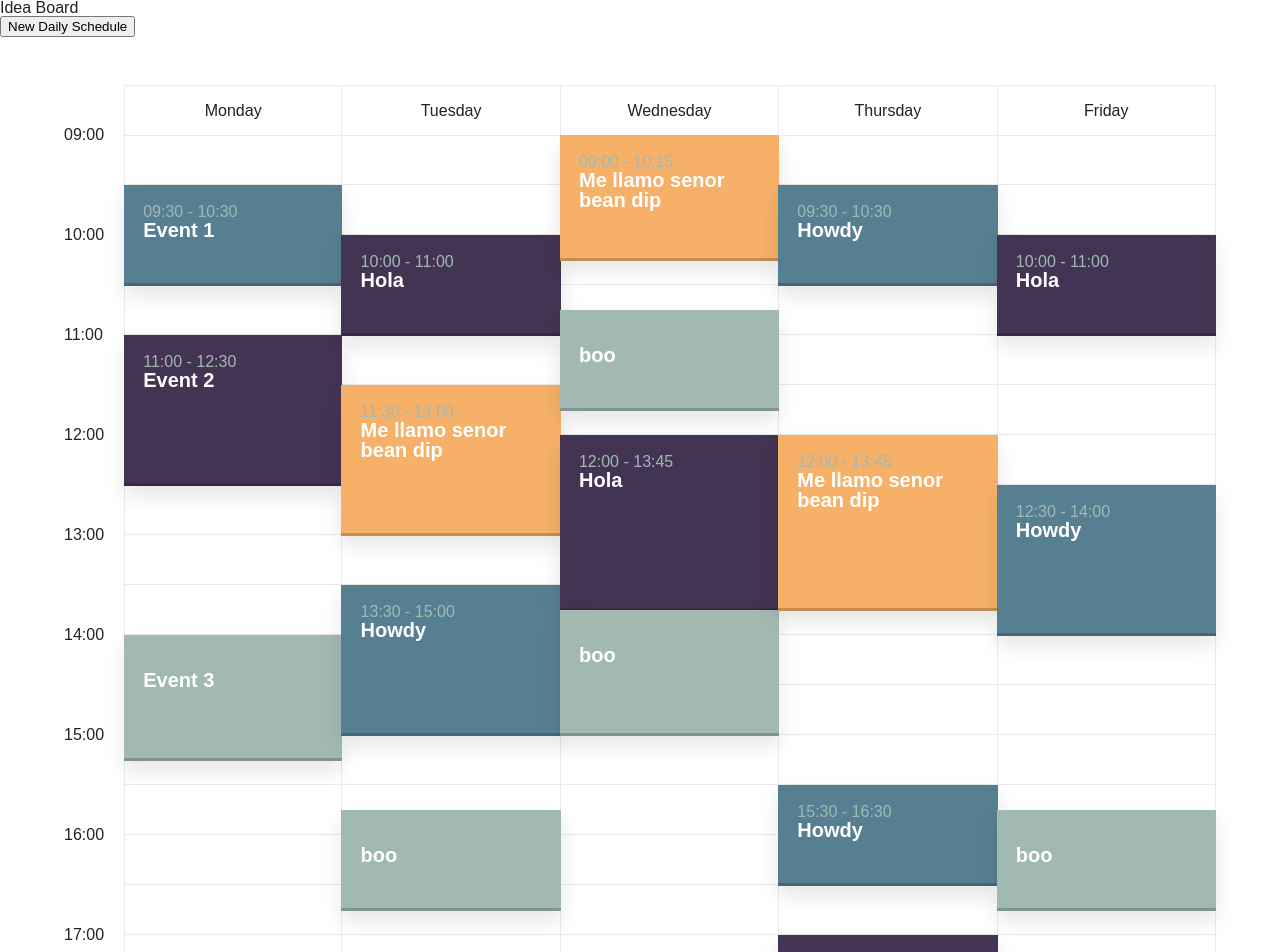
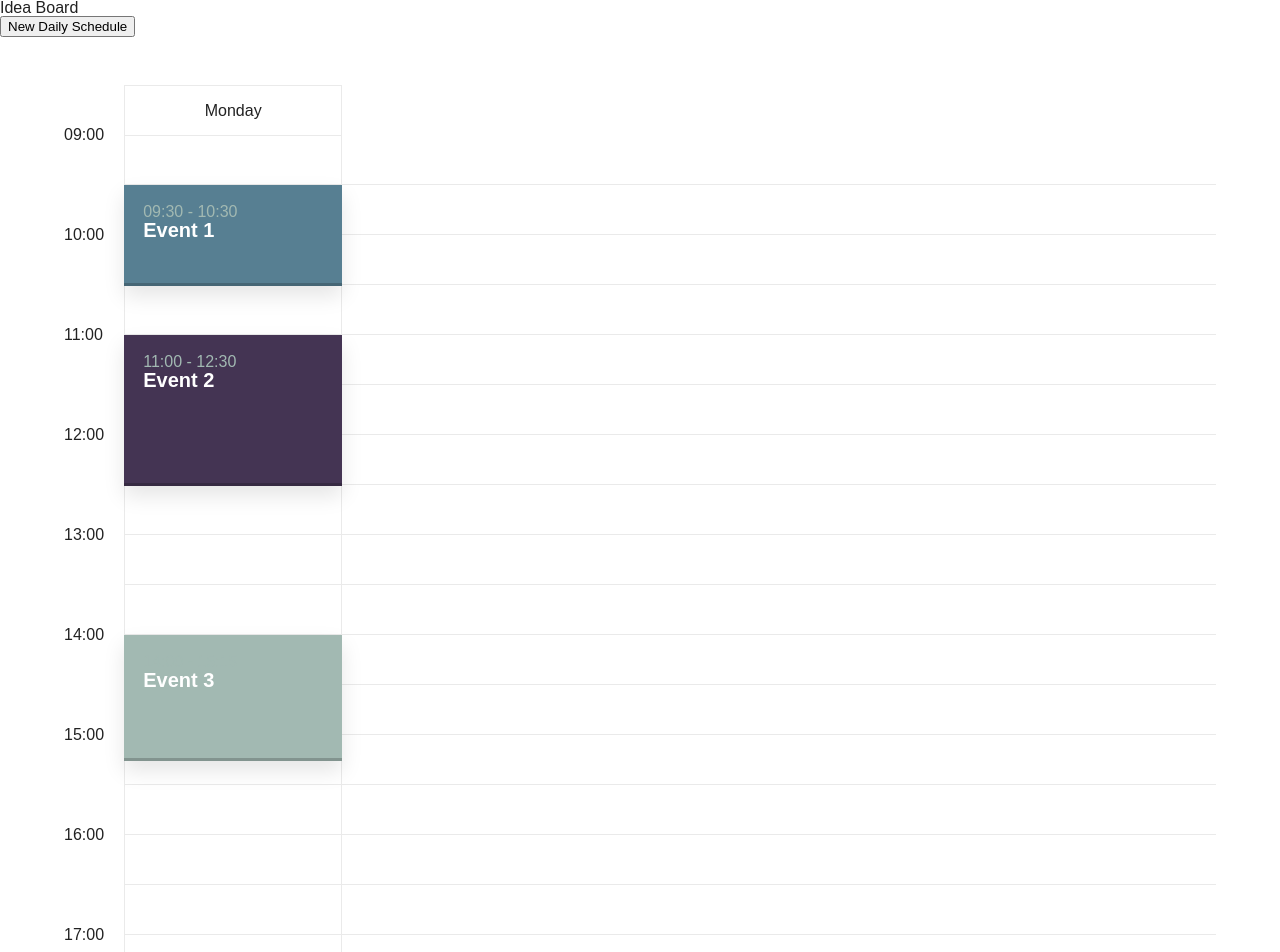
Before and after one commit to CT43/schedule-life-balance, a React (Create React App) app: page / in a window 1280 px wide. Shown: the top 952 px of the page. Built offline with nearby package versions, Linux system fonts and the light colour scheme.

Commit message:
thin out schedule import

```diff
--- a/src/App.js
+++ b/src/App.js
@@ -13,8 +13,7 @@ class App extends Component {
           <h1>Idea Board</h1>
         </div>
         <NewSchedule />
-        <Schedule />
-        <PieChart />
+        <div><p><Schedule /> <PieChart /></p></div>
       </div>
     );
   }
--- a/src/components/schedule.js
+++ b/src/components/schedule.js
@@ -441,120 +441,6 @@ class Schedule extends Component {
       					</li>
       				</ul>
       			</li>
-
-      			<li className="events-group">
-      				<div className="top-info"><span>Tuesday</span></div>
-
-      				<ul>
-      					<li className="single-event" data-start="10:00" data-end="11:00"  data-content="event-rowing-workout" data-event="event-2">
-      						<a href="#0">
-      							<em className="event-name">Hola</em>
-      						</a>
-      					</li>
-
-      					<li className="single-event" data-start="11:30" data-end="13:00"  data-content="event-restorative-yoga" data-event="event-4">
-      						<a href="#0">
-      							<em className="event-name">Me llamo senor bean dip</em>
-      						</a>
-      					</li>
-
-      					<li className="single-event" data-start="13:30" data-end="15:00" data-content="event-abs-circuit" data-event="event-1">
-      						<a href="#0">
-      							<em className="event-name">Howdy</em>
-      						</a>
-      					</li>
-
-      					<li className="single-event" data-start="15:45" data-end="16:45"  data-content="event-yoga-1" data-event="event-3">
-      						<a href="#0">
-      							<em className="event-name">boo</em>
-      						</a>
-      					</li>
-      				</ul>
-      			</li>
-
-      			<li className="events-group">
-      				<div className="top-info"><span>Wednesday</span></div>
-
-      				<ul>
-      					<li className="single-event" data-start="09:00" data-end="10:15" data-content="event-restorative-yoga" data-event="event-4">
-      						<a href="#0">
-      							<em className="event-name">Me llamo senor bean dip</em>
-      						</a>
-      					</li>
-
-      					<li className="single-event" data-start="10:45" data-end="11:45" data-content="event-yoga-1" data-event="event-3">
-      						<a href="#0">
-      							<em className="event-name">boo</em>
-      						</a>
-      					</li>
-
-      					<li className="single-event" data-start="12:00" data-end="13:45"  data-content="event-rowing-workout" data-event="event-2">
-      						<a href="#0">
-      							<em className="event-name">Hola</em>
-      						</a>
-      					</li>
-
-      					<li className="single-event" data-start="13:45" data-end="15:00" data-content="event-yoga-1" data-event="event-3">
-      						<a href="#0">
-      							<em className="event-name">boo</em>
-      						</a>
-      					</li>
-      				</ul>
-      			</li>
-
-      			<li className="events-group">
-      				<div className="top-info"><span>Thursday</span></div>
-
-      				<ul>
-      					<li className="single-event" data-start="09:30" data-end="10:30" data-content="event-abs-circuit" data-event="event-1">
-      						<a href="#0">
-      							<em className="event-name">Howdy</em>
-      						</a>
-      					</li>
-
-      					<li className="single-event" data-start="12:00" data-end="13:45" data-content="event-restorative-yoga" data-event="event-4">
-      						<a href="#0">
-      							<em className="event-name">Me llamo senor bean dip</em>
-      						</a>
-      					</li>
-
-      					<li className="single-event" data-start="15:30" data-end="16:30" data-content="event-abs-circuit" data-event="event-1">
-      						<a href="#0">
-      							<em className="event-name">Howdy</em>
-      						</a>
-      					</li>
-
-      					<li className="single-event" data-start="17:00" data-end="18:30"  data-content="event-rowing-workout" data-event="event-2">
-      						<a href="#0">
-      							<em className="event-name">Hola</em>
-      						</a>
-      					</li>
-      				</ul>
-      			</li>
-
-      			<li className="events-group">
-      				<div className="top-info"><span>Friday</span></div>
-
-      				<ul>
-      					<li className="single-event" data-start="10:00" data-end="11:00"  data-content="event-rowing-workout" data-event="event-2">
-      						<a href="#0">
-      							<em className="event-name">Hola</em>
-      						</a>
-      					</li>
-
-      					<li className="single-event" data-start="12:30" data-end="14:00" data-content="event-abs-circuit" data-event="event-1">
-      						<a href="#0">
-      							<em className="event-name">Howdy</em>
-      						</a>
-      					</li>
-
-      					<li className="single-event" data-start="15:45" data-end="16:45"  data-content="event-yoga-1" data-event="event-3">
-      						<a href="#0">
-      							<em className="event-name">boo</em>
-      						</a>
-      					</li>
-      				</ul>
-      			</li>
       		</ul>
       	</div>
 
```
